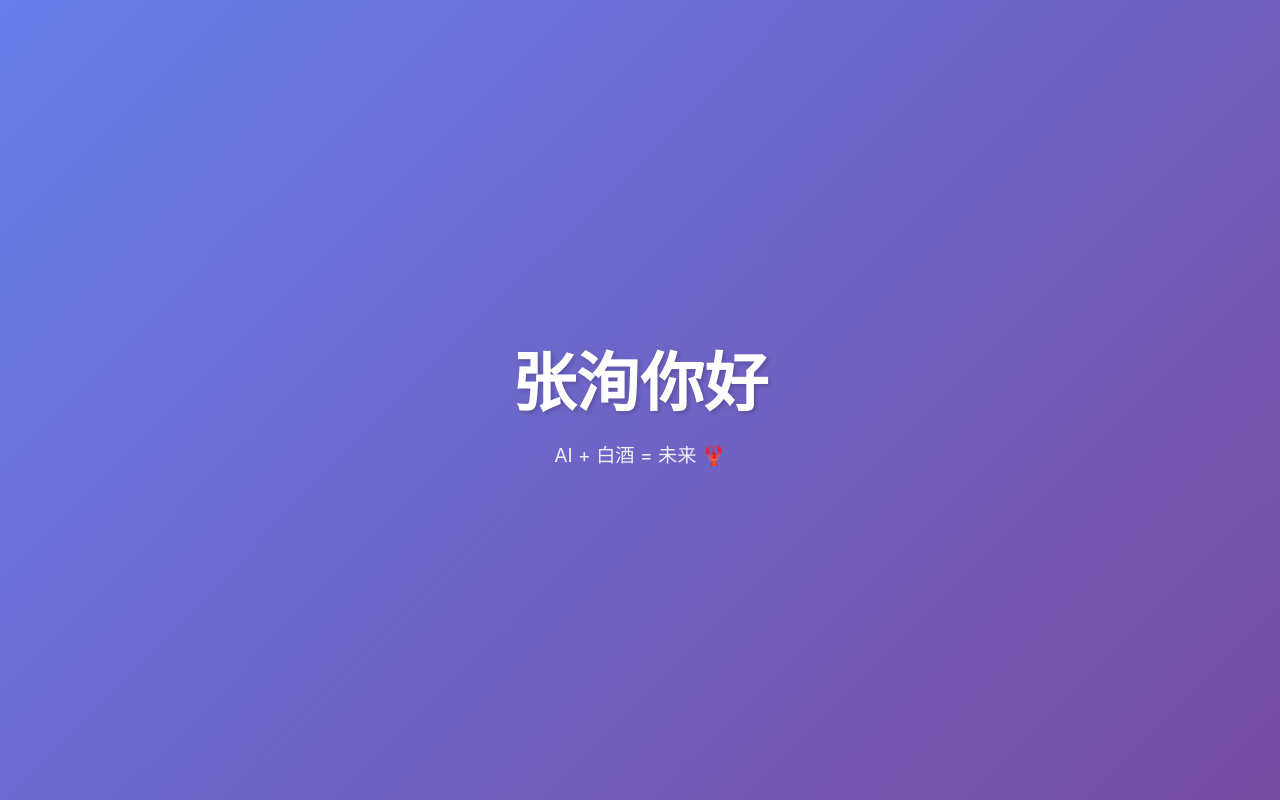
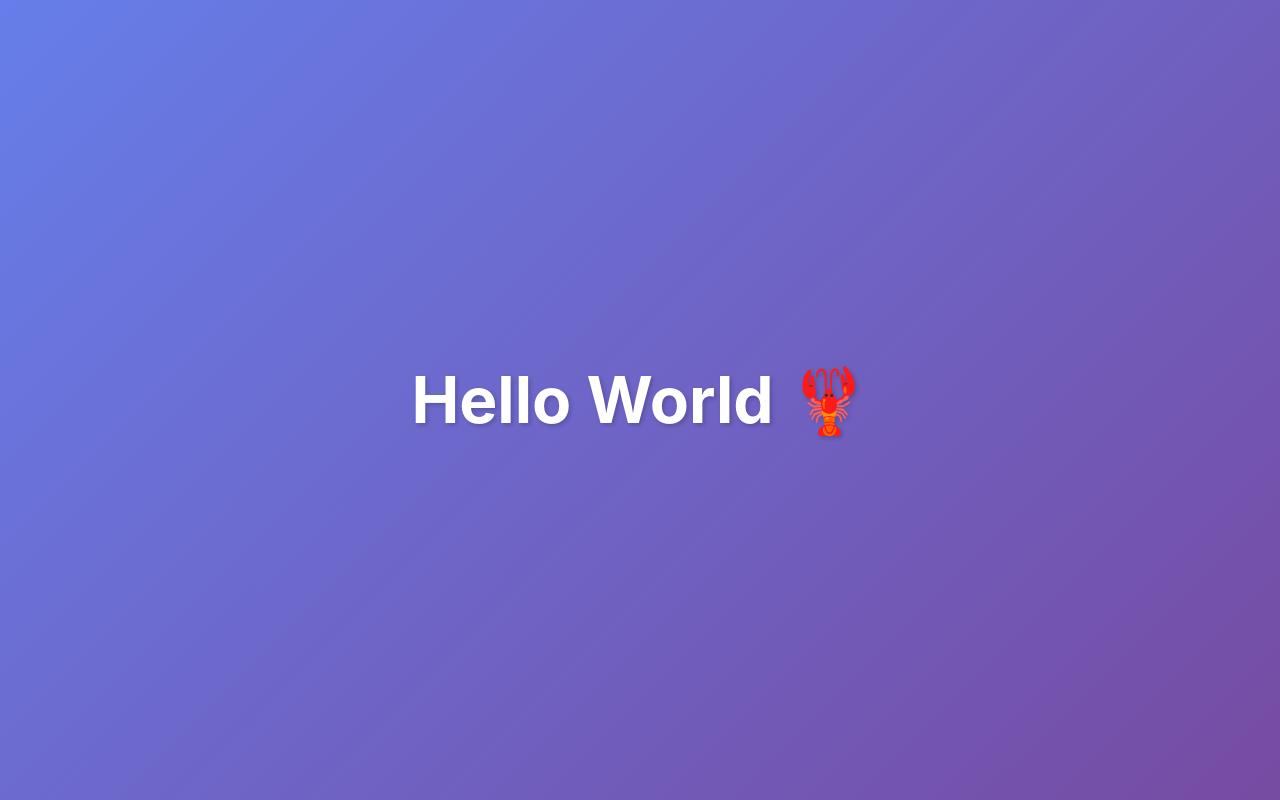
Before and after one commit to zhangxun057/zhangxun-test-site, a plain HTML site: page index.html in a window 1280 px wide. Drawn offline with Linux system fonts and the light colour scheme.

Commit message:
Hello World - 最简单的网页

```diff
--- a/index.html
+++ b/index.html
@@ -3,53 +3,25 @@
 <head>
     <meta charset="UTF-8">
     <meta name="viewport" content="width=device-width, initial-scale=1.0">
-    <title>张洵你好</title>
+    <title>Hello World</title>
     <style>
-        * {
-            margin: 0;
-            padding: 0;
-            box-sizing: border-box;
-        }
         body {
-            min-height: 100vh;
             display: flex;
             justify-content: center;
             align-items: center;
+            min-height: 100vh;
+            margin: 0;
+            font-family: -apple-system, BlinkMacSystemFont, 'Segoe UI', sans-serif;
             background: linear-gradient(135deg, #667eea 0%, #764ba2 100%);
-            font-family: -apple-system, BlinkMacSystemFont, 'Segoe UI', 'PingFang SC', 'Microsoft YaHei', sans-serif;
-        }
-        .container {
-            text-align: center;
         }
         h1 {
             color: white;
             font-size: 4rem;
-            font-weight: 700;
             text-shadow: 2px 2px 4px rgba(0,0,0,0.2);
-            animation: fadeIn 1s ease-out;
-        }
-        .subtitle {
-            color: rgba(255,255,255,0.9);
-            font-size: 1.2rem;
-            margin-top: 1rem;
-            animation: fadeIn 1.5s ease-out;
-        }
-        @keyframes fadeIn {
-            from {
-                opacity: 0;
-                transform: translateY(20px);
-            }
-            to {
-                opacity: 1;
-                transform: translateY(0);
-            }
         }
     </style>
 </head>
 <body>
-    <div class="container">
-        <h1>张洵你好</h1>
-        <p class="subtitle">AI + 白酒 = 未来 🦞</p>
-    </div>
+    <h1>Hello World 🦞</h1>
 </body>
 </html>
```
